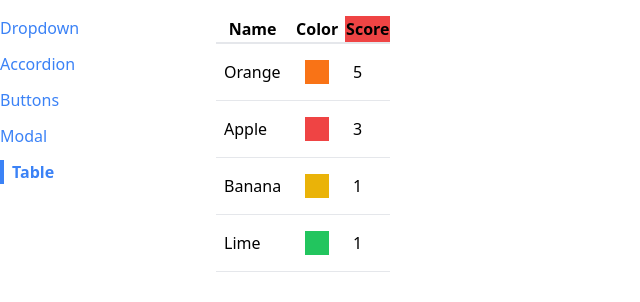
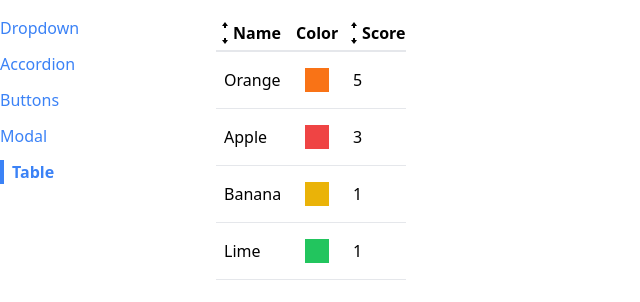
Before and after one commit to Huzefa289332/tailwind-css-react-reusable-components-and-custom-navigation, a React (Create React App) app: page /table in a window 1280 px wide. Shown: the top 302 px of the page, without its empty margins (0-640 px from the left). Built offline with nearby package versions, Linux system fonts and the light colour scheme.

Commit message:
sortable table HOC

```diff
--- a/src/components/SortableTable.js
+++ b/src/components/SortableTable.js
@@ -1,7 +1,103 @@
+import { useState } from 'react';
+import { GoArrowSmallUp, GoArrowSmallDown } from 'react-icons/go';
 import Table from './Table';
 
 function SortableTable(props) {
-  return <Table {...props} />;
+  const [sortOrder, setSortOrder] = useState(null);
+  const [sortBy, setSortBy] = useState(null);
+  const { config, data } = props;
+
+  const handleClick = label => {
+    if (sortBy && label !== sortBy) {
+      setSortOrder('asc');
+      setSortBy(label);
+      return;
+    }
+
+    if (sortOrder === null) {
+      setSortOrder('asc');
+      setSortBy(label);
+    } else if (sortOrder === 'asc') {
+      setSortOrder('desc');
+      setSortBy(label);
+    } else if (sortOrder === 'desc') {
+      setSortOrder(null);
+      setSortBy(null);
+    }
+  };
+
+  const updatedConfig = config.map(column => {
+    if (!column.sortValue) {
+      return column;
+    }
+
+    return {
+      ...column,
+      header: () => (
+        <th
+          className='cursor-pointer hover:bg-gray-100'
+          onClick={() => handleClick(column.label)}
+        >
+          <div className='flex items-center'>
+            {getIcons(column.label, sortBy, sortOrder)}
+            {column.label}
+          </div>
+        </th>
+      ),
+    };
+  });
+
+  let sortedData = data;
+
+  if (sortOrder && sortBy) {
+    const { sortValue } = config.find(column => column.label === sortBy);
+
+    sortedData = [...data].sort((a, b) => {
+      const valueA = sortValue(a);
+      const valueB = sortValue(b);
+
+      const reverseOrder = sortOrder === 'asc' ? 1 : -1;
+
+      if (typeof valueA === 'string') {
+        return valueA.localeCompare(valueB) * reverseOrder;
+      } else {
+        return (valueA - valueB) * reverseOrder;
+      }
+    });
+  }
+
+  return <Table {...props} data={sortedData} config={updatedConfig} />;
+}
+function getIcons(label, sortBy, sortOrder) {
+  if (label !== sortBy) {
+    return (
+      <div>
+        <GoArrowSmallUp />
+        <GoArrowSmallDown />
+      </div>
+    );
+  }
+
+  if (sortOrder === null) {
+    return (
+      <div>
+        <GoArrowSmallUp />
+        <GoArrowSmallDown />
+      </div>
+    );
+  } else if (sortOrder === 'asc') {
+    return (
+      <div>
+        <GoArrowSmallUp />
+      </div>
+    );
+  } else if (sortOrder === 'desc') {
+    return (
+      <div>
+        <GoArrowSmallDown />
+      </div>
+    );
+  }
 }
 
 export default SortableTable;
--- a/src/pages/TablePage.js
+++ b/src/pages/TablePage.js
@@ -1,4 +1,5 @@
-import Table from '../components/Table';
+// import Table from '../components/Table';
+import SortableTable from '../components/SortableTable';
 
 function TablePage() {
   const data = [
@@ -9,12 +10,19 @@ function TablePage() {
   ];
 
   const config = [
-    { label: 'Name', render: fruit => fruit.name },
-    { label: 'Color', render: fruit => <div className={`p-3 m-2 ${fruit.color}`}></div> },
+    {
+      label: 'Name',
+      render: fruit => fruit.name,
+      sortValue: fruit => fruit.name,
+    },
+    {
+      label: 'Color',
+      render: fruit => <div className={`p-3 m-2 ${fruit.color}`}></div>,
+    },
     {
       label: 'Score',
       render: fruit => fruit.score,
-      header: () => <th className="bg-red-500">Score</th>,
+      sortValue: fruit => fruit.score,
     },
   ];
 
@@ -24,7 +32,7 @@ function TablePage() {
 
   return (
     <div>
-      <Table data={data} config={config} keyFn={keyFn} />
+      <SortableTable data={data} config={config} keyFn={keyFn} />
     </div>
   );
 }
```
